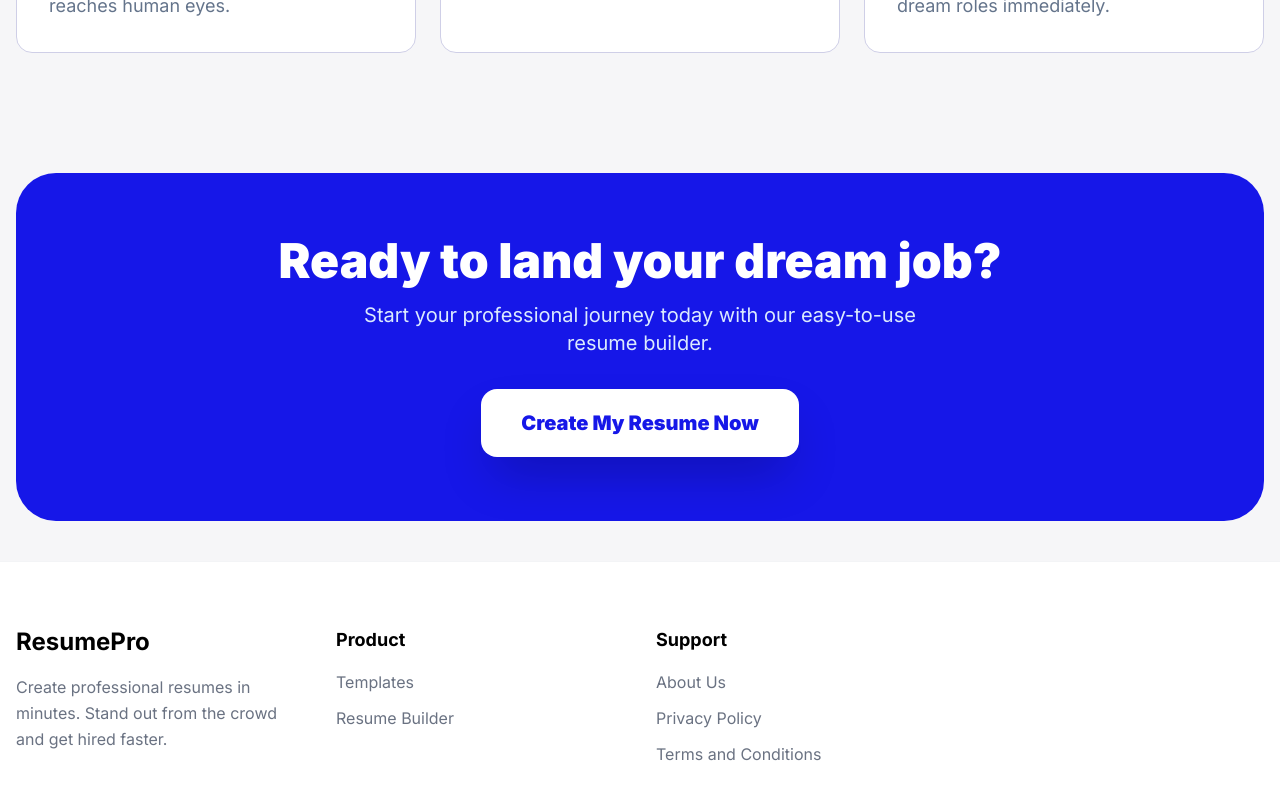
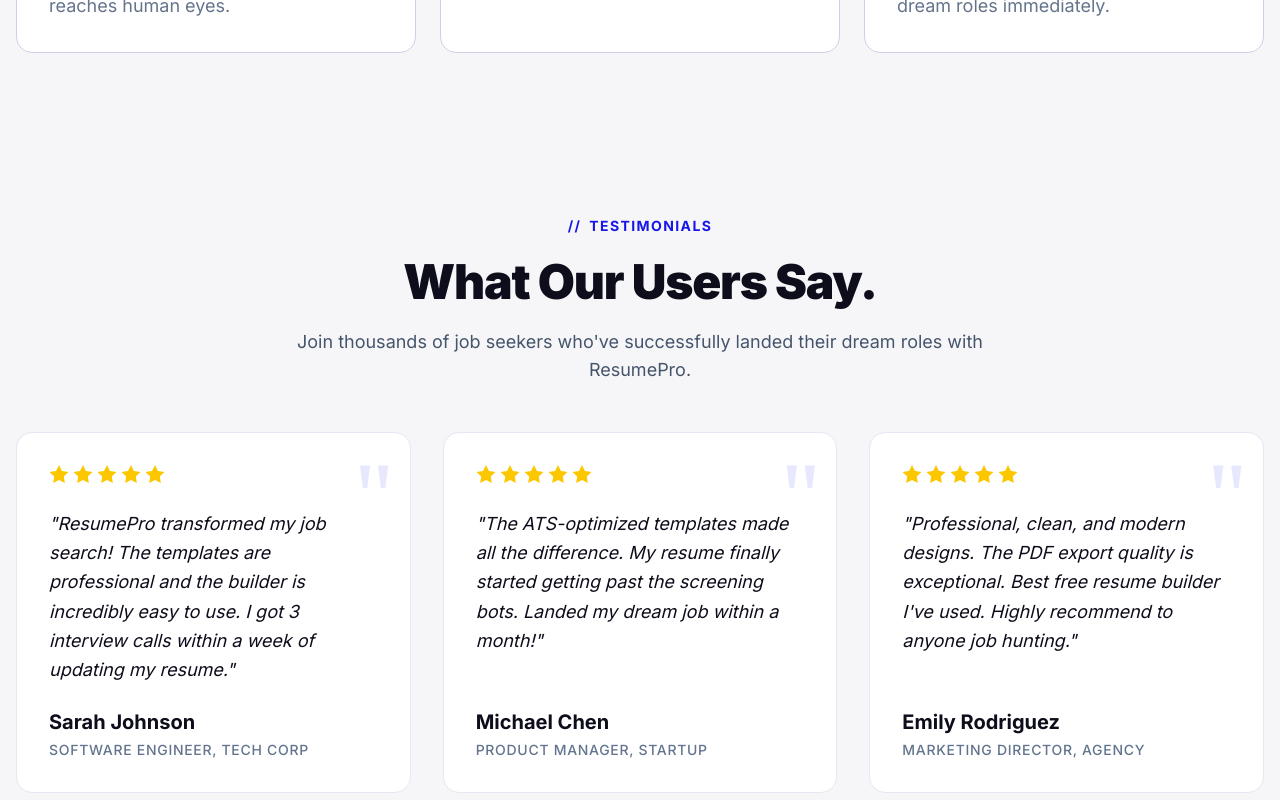
Before and after one commit to helloayushbaliyan/Resume-Builder, a Next.js app: page / in a window 1280 px wide. Shown: the part 1560-2360 px from the top of the page. Built offline with nearby package versions, Linux system fonts and the light colour scheme.

Commit message:
feat: implement initial home page with hero, feature highlights, and customer reviews sections.

```diff
--- a/src/components/HomePage.jsx
+++ b/src/components/HomePage.jsx
@@ -3,6 +3,7 @@ import Link from "next/link";
 import React, { useEffect } from "react";
 import { useDispatch } from "react-redux";
 import { resetResume } from "@/redux/slices/resumeSlice";
+import Review from "./Review";
 
 function HomePage() {
   const dispatch = useDispatch();
@@ -269,6 +270,9 @@ function HomePage() {
         </div>
       </section>
 
+      {/* <!-- Testimonials Section --> */}
+      <Review />
+
       {/* <!-- CTA Banner --> */}
       <section className=" container px-4 md:mx-auto  py-10">
         <div className="w-full bg-[#1617e8] rounded-[2.5rem] p-8 md:p-16 relative overflow-hidden flex flex-col items-center text-center gap-8">
--- /dev/null
+++ b/src/components/Review.jsx
@@ -0,0 +1,64 @@
+import React from "react";
+import ReviewCard from "./ReviewCard";
+
+function Review() {
+  const testimonials = [
+    {
+      rating: 5,
+      quote:
+        "ResumePro transformed my job search! The templates are professional and the builder is incredibly easy to use. I got 3 interview calls within a week of updating my resume.",
+      name: "Sarah Johnson",
+      title: "SOFTWARE ENGINEER, TECH CORP",
+    },
+    {
+      rating: 5,
+      quote:
+        "The ATS-optimized templates made all the difference. My resume finally started getting past the screening bots. Landed my dream job within a month!",
+      name: "Michael Chen",
+      title: "PRODUCT MANAGER, STARTUP",
+    },
+    {
+      rating: 5,
+      quote:
+        "Professional, clean, and modern designs. The PDF export quality is exceptional. Best free resume builder I've used. Highly recommend to anyone job hunting.",
+      name: "Emily Rodriguez",
+      title: "MARKETING DIRECTOR, AGENCY",
+    },
+  ];
+
+  return (
+    <section className="container px-4 md:mx-auto py-20">
+      <div className="flex flex-col gap-12">
+        {/* Section Header */}
+        <div className="text-center space-y-4">
+          <div className="inline-flex items-center gap-2 text-[#1617e8] text-sm font-bold uppercase tracking-widest">
+            <span className="text-[#1617e8]">//</span>
+            <span>TESTIMONIALS</span>
+          </div>
+          <h2 className="text-3xl md:text-[48px] font-black tracking-tight text-[#0d0d1b] leading-tight">
+            What Our Users Say.
+          </h2>
+          <p className="text-slate-600 text-lg max-w-[720px] mx-auto">
+            Join thousands of job seekers who've successfully landed their dream
+            roles with ResumePro.
+          </p>
+        </div>
+
+        {/* Testimonials Grid */}
+        <div className="grid grid-cols-1 md:grid-cols-2 lg:grid-cols-3 gap-6 md:gap-8">
+          {testimonials.map((testimonial, index) => (
+            <ReviewCard
+              key={index}
+              rating={testimonial.rating}
+              quote={testimonial.quote}
+              name={testimonial.name}
+              title={testimonial.title}
+            />
+          ))}
+        </div>
+      </div>
+    </section>
+  );
+}
+
+export default Review;
--- /dev/null
+++ b/src/components/ReviewCard.jsx
@@ -0,0 +1,46 @@
+import React from "react";
+
+function ReviewCard({ rating, quote, name, title }) {
+  return (
+    <div className="relative group h-full">
+      <div className="absolute inset-0 bg-gradient-to-br from-[#1617e8]/5 to-transparent rounded-2xl transform group-hover:scale-105 transition-transform duration-300"></div>
+      <div className="relative h-full flex flex-col gap-6 p-8 rounded-2xl border border-[#e7e7f3] bg-white hover:shadow-2xl hover:border-[#1617e8]/30 transition-all duration-300">
+        {/* Decorative Quote Mark */}
+        <div className="absolute top-4 right-4 text-[#1617e8]/10 text-8xl font-serif leading-none select-none">
+          "
+        </div>
+
+        {/* Star Rating */}
+        <div className="flex gap-1 relative z-10">
+          {[...Array(rating)].map((_, index) => (
+            <svg
+              key={index}
+              className="w-5 h-5 text-yellow-400 fill-current"
+              viewBox="0 0 20 20"
+              xmlns="http://www.w3.org/2000/svg"
+            >
+              <path d="M10 15l-5.878 3.09 1.123-6.545L.489 6.91l6.572-.955L10 0l2.939 5.955 6.572.955-4.756 4.635 1.123 6.545z" />
+            </svg>
+          ))}
+        </div>
+
+        {/* Quote */}
+        <blockquote className="relative z-10 flex-1">
+          <p className="text-[#0d0d1b] text-lg leading-relaxed italic">
+            "{quote}"
+          </p>
+        </blockquote>
+
+        {/* Author Info */}
+        <div className="relative z-10 flex flex-col gap-1">
+          <p className="text-[#0d0d1b] font-bold text-xl">{name}</p>
+          <p className="text-slate-500 text-sm uppercase tracking-wider font-medium">
+            {title}
+          </p>
+        </div>
+      </div>
+    </div>
+  );
+}
+
+export default ReviewCard;
```
